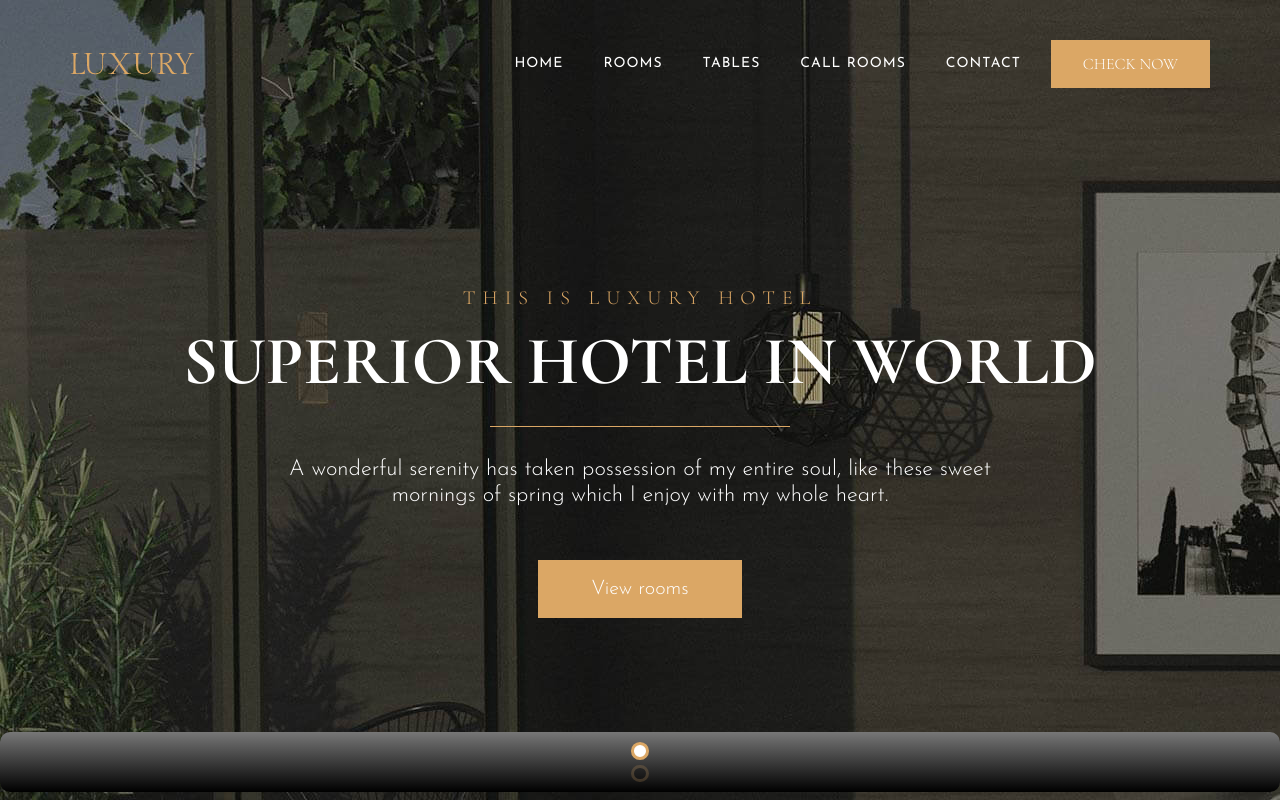
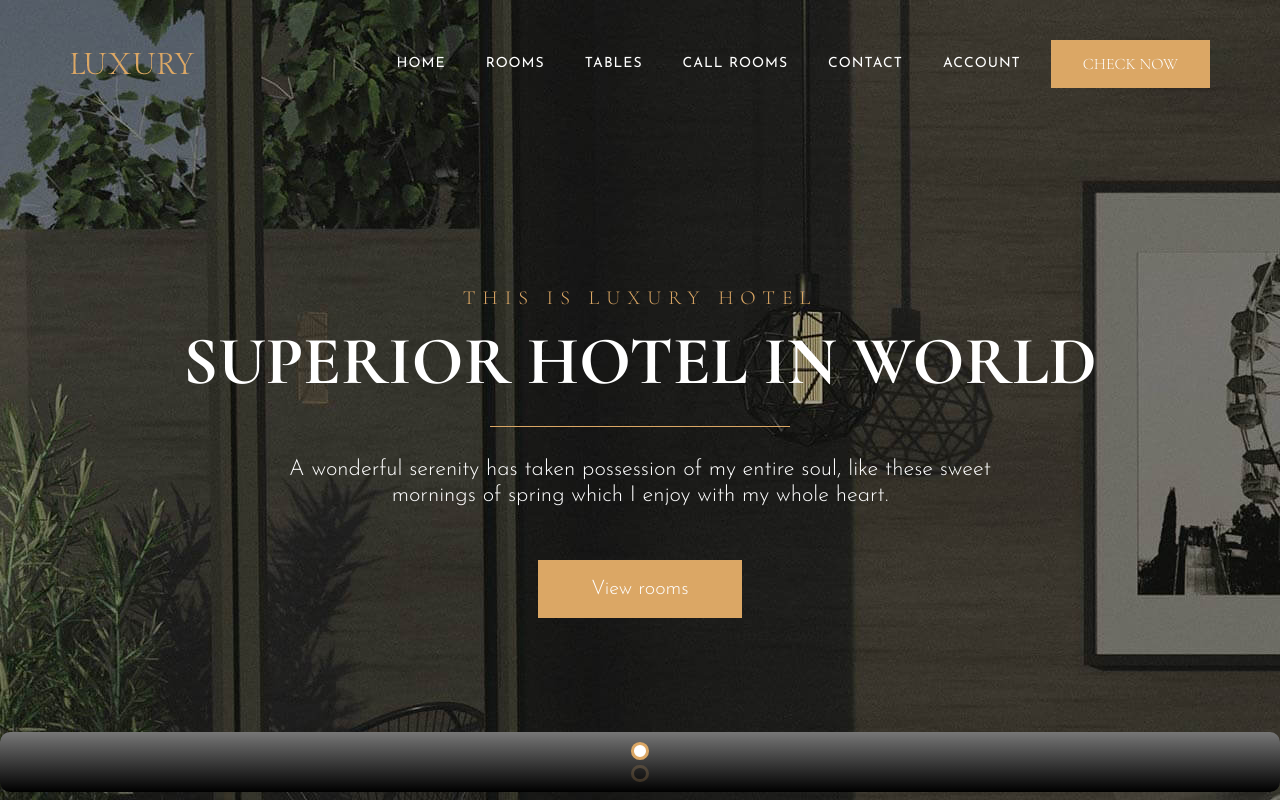
Before and after one commit to K3NXXX/luxury-hotel-react, a React (Create React App) app: page / in a window 1280 px wide. Shown: the top 802 px of the page. Built offline with nearby package versions, Linux system fonts and the light colour scheme.

Commit message:
addded register page

```diff
--- a/package.json
+++ b/package.json
@@ -7,6 +7,7 @@
     "@emotion/styled": "^11.13.0",
     "@mui/material": "^6.1.7",
     "@mui/x-date-pickers": "^7.22.2",
+    "@reduxjs/toolkit": "^2.3.0",
     "@tanstack/react-query": "^5.60.2",
     "@testing-library/jest-dom": "^5.14.1",
     "@testing-library/react": "^13.0.0",
@@ -21,8 +22,10 @@
     "react-burger-menu": "^3.0.9",
     "react-dom": "^18.3.1",
     "react-icons": "^5.3.0",
+    "react-redux": "^9.1.2",
     "react-router-dom": "^6.28.0",
     "react-scripts": "5.0.1",
+    "react-scroll": "^1.9.0",
     "sass": "^1.80.7",
     "swiper": "^11.1.14",
     "typescript": "^4.4.2",
@@ -53,6 +56,7 @@
     ]
   },
   "devDependencies": {
-    "@types/react-burger-menu": "^2.8.7"
+    "@types/react-burger-menu": "^2.8.7",
+    "@types/react-scroll": "^1.8.10"
   }
 }
--- a/src/App.tsx
+++ b/src/App.tsx
@@ -1,19 +1,24 @@
-import { Navigate, Route, Routes } from 'react-router-dom'
+import { Route, Routes } from 'react-router-dom'
+import Footer from './components/Footer/Footer'
 import Header from './components/Header/Header'
 import { PAGES } from './constants/url.constants'
 import Home from './pages/Home/Home'
-import Footer from './components/Footer/Footer'
+import Register from './pages/Register/Register'
+import "./global.scss"
 
 function App() {
-  return (
-    <div className="App">
-      <Header/>
-      <Routes>
-        <Route path={PAGES.HOME} element={<Home/>}/>
-      </Routes>
-      <Footer/>
-    </div>
-  );
+	return (
+		<div className='App'>
+			<Header />
+			<main className='main'>
+				<Routes>
+					<Route path={PAGES.HOME} element={<Home />} />
+					<Route path={PAGES.REGISTER} element={<Register />} />
+				</Routes>
+			</main>
+				<Footer />
+		</div>
+	)
 }
 
-export default App;
+export default App
--- a/src/components/Header/Header.module.scss
+++ b/src/components/Header/Header.module.scss
@@ -29,7 +29,11 @@
 					font-family: 'Josefin Sans', sans-serif;
 					text-transform: uppercase;
 					letter-spacing: 1px;
+					transition: 0.3s ease;
 					color: #FFFFFF;
+					&:hover {
+						color: #dba765;
+					}
 
 				}
 			}
@@ -45,7 +49,7 @@
 				&:hover {
 					background-color: #000000;
 				}
-				@media (max-width:930px) {
+				@media (max-width:1030px) {
 					display: none;
 				}
 			}
--- a/src/constants/url.constants.ts
+++ b/src/constants/url.constants.ts
@@ -1,10 +1,10 @@
 class Pages {
-	private base = "http://localhost:3000"
 	HOME = ``
 	ROOMS = `rooms`
 	TABLES = "tables"
 	CALLROOMS = "call-rooms"
 	CONTACT = "contact"
+	REGISTER = "register"
 }
 
 export const PAGES = new Pages()
--- a/src/global.scss
+++ b/src/global.scss
@@ -76,4 +76,17 @@ body {
 	font-optical-sizing: auto;
 	font-weight: 400;
 	font-style: normal;
+	height: 100%;
+
 }
+
+.App {
+	min-height: 100%;
+	display: flex;
+	flex-direction: column;
+
+}
+
+.main {
+	  flex: 1;
+}
--- a/src/index.tsx
+++ b/src/index.tsx
@@ -1,11 +1,15 @@
 import ReactDOM from 'react-dom/client'
+import { Provider } from 'react-redux'
 import { BrowserRouter } from 'react-router-dom'
 import App from './App'
 import './global.scss'
+import { store } from './redux/store'
 
 const root = ReactDOM.createRoot(document.getElementById('root') as HTMLElement)
 root.render(
-	<BrowserRouter>
-		<App />
-	</BrowserRouter>
+	<Provider store={store}>
+		<BrowserRouter>
+			<App />
+		</BrowserRouter>
+	</Provider>
 )
--- a/src/lists/header.menu.list.ts
+++ b/src/lists/header.menu.list.ts
@@ -31,4 +31,9 @@ export const headerMenu: IHeaderMenu[] = [
 		label: "Contact",
 		url:PAGES.CONTACT,
 	},
+	{
+		id: 5,
+		label: "Account",
+		url:PAGES.REGISTER,
+	},
 ]
--- /dev/null
+++ b/src/pages/Register/Register.tsx
@@ -0,0 +1,12 @@
+import React from 'react';
+import styles from "./Register.module.scss"
+
+const Register: React.FC = () => {
+	return (
+		<div className={styles.root}>
+
+		</div>
+	);
+};
+
+export default Register;
--- /dev/null
+++ b/src/redux/slices/globalSlice.ts
@@ -0,0 +1,19 @@
+import { createSlice } from "@reduxjs/toolkit"
+
+
+type GlobalInitialState = {
+}
+
+const initialState: GlobalInitialState = {
+
+}
+
+const globalSlice = createSlice({
+    name: "global",
+    initialState,
+    reducers: {
+
+    }
+})
+export const {} = globalSlice.actions
+export default globalSlice.reducer
--- /dev/null
+++ b/src/redux/store.ts
@@ -0,0 +1,10 @@
+import { configureStore } from '@reduxjs/toolkit'
+import globalSlice from '../redux/slices/globalSlice'
+
+export const store = configureStore({
+	reducer: {
+		global: globalSlice,
+	},
+})
+export type RootState = ReturnType<typeof store.getState>
+export type AppDispatch = typeof store.dispatch
```
Also changed, not shown: src/pages/Register/Register.module.scss (added), 2 other files (tests, documents, lock files or other folders).
